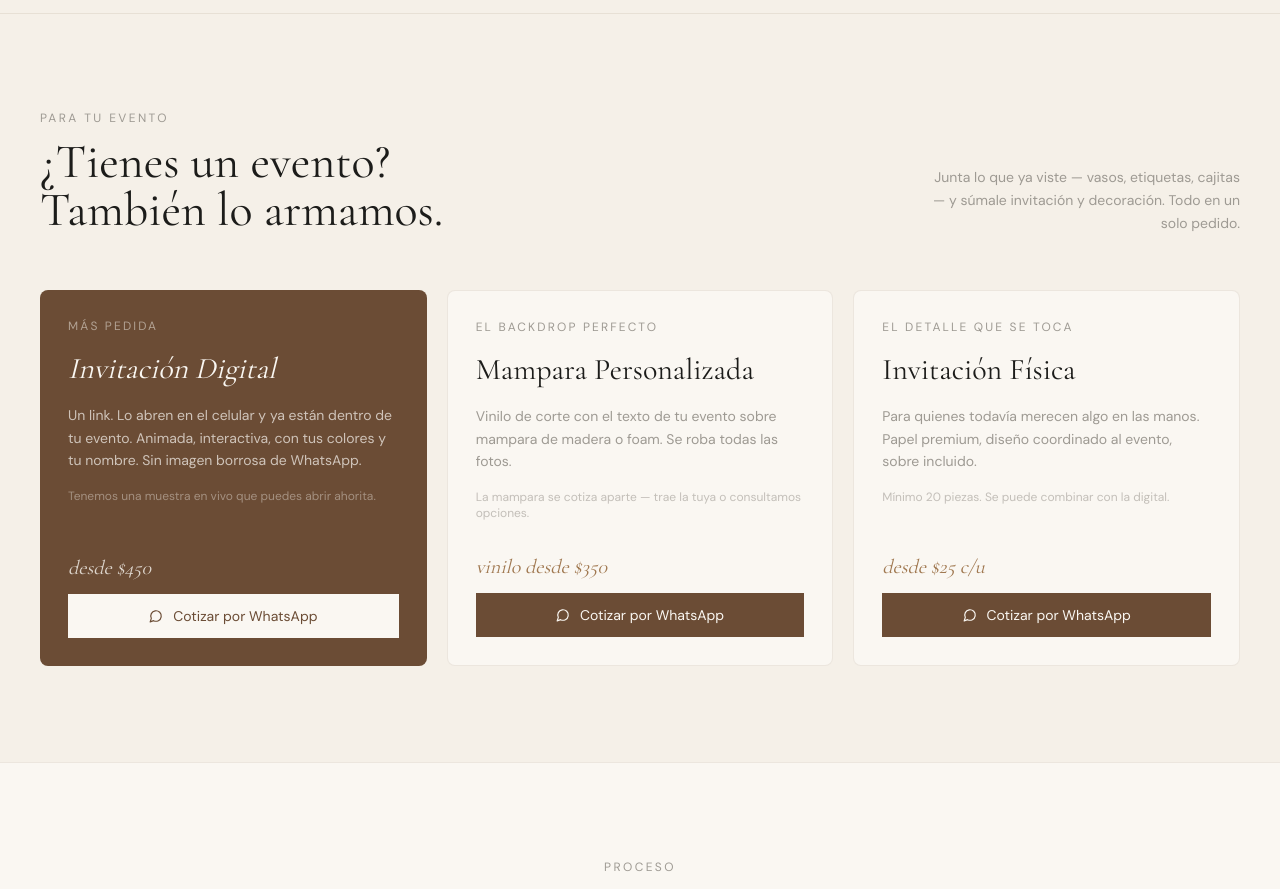
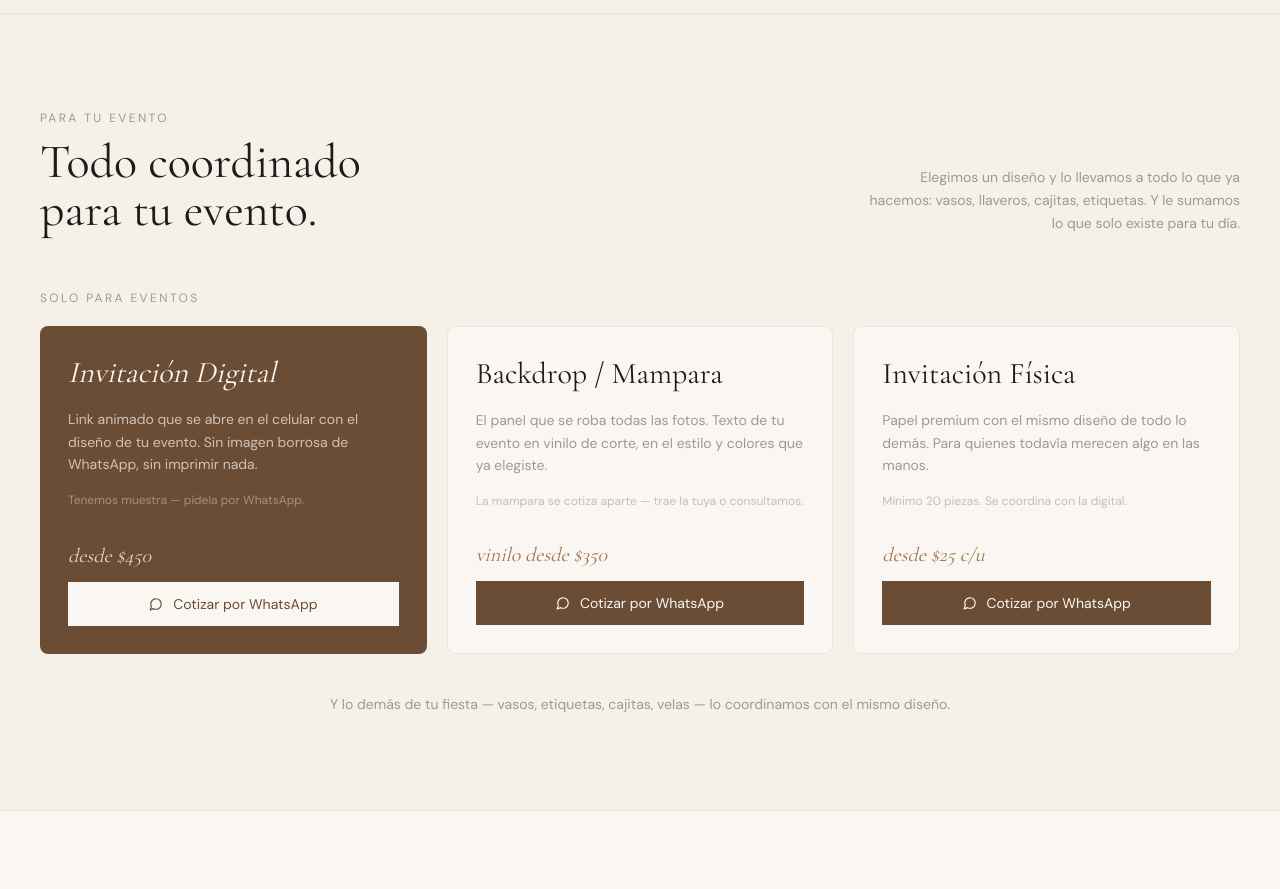
Before and after one commit to MarkiiAk/CortandoVinil, a Next.js app: page / in a window 1280 px wide. Shown: the part 4140-5029 px from the top of the page. Built offline with nearby package versions, Linux system fonts and the light colour scheme.

Commit message:
Update al estructura de la landing agregando los events

```diff
--- a/components/landing/EventosSection.tsx
+++ b/components/landing/EventosSection.tsx
@@ -10,43 +10,36 @@ const WHATSAPP_NUMBER = "521XXXXXXXXXX";
 const servicios = [
   {
     id: "invitacion-digital",
-    eyebrow: "Más pedida",
     name: "Invitación Digital",
     description:
-      "Un link. Lo abren en el celular y ya están dentro de tu evento. Animada, interactiva, con tus colores y tu nombre. Sin imagen borrosa de WhatsApp.",
-    note: "Tenemos una muestra en vivo que puedes abrir ahorita.",
-    demoUrl:
-      "https://alessia-adventures.vercel.app/invites/turns3/turns3.html",
+      "Link animado que se abre en el celular con el diseño de tu evento. Sin imagen borrosa de WhatsApp, sin imprimir nada.",
+    note: "Tenemos muestra — pídela por WhatsApp.",
     price: "desde $450",
     featured: true,
     waMessage:
-      "Hola 👋 me interesa una invitación digital para mi evento. ¿Me cuentan más?",
+      "Hola 👋 me interesa una invitación digital para mi evento. ¿Me pueden compartir una muestra?",
   },
   {
     id: "mampara",
-    eyebrow: "El backdrop perfecto",
-    name: "Mampara Personalizada",
+    name: "Backdrop / Mampara",
     description:
-      "Vinilo de corte con el texto de tu evento sobre mampara de madera o foam. Se roba todas las fotos.",
-    note: "La mampara se cotiza aparte — trae la tuya o consultamos opciones.",
-    demoUrl: null,
+      "El panel que se roba todas las fotos. Texto de tu evento en vinilo de corte, en el estilo y colores que ya elegiste.",
+    note: "La mampara se cotiza aparte — trae la tuya o consultamos.",
     price: "vinilo desde $350",
     featured: false,
     waMessage:
-      "Hola 👋 me interesa una mampara personalizada para mi evento. ¿Me pueden cotizar?",
+      "Hola 👋 me interesa un backdrop o mampara personalizada para mi evento. ¿Me dan más info?",
   },
   {
     id: "invitacion-fisica",
-    eyebrow: "El detalle que se toca",
     name: "Invitación Física",
     description:
-      "Para quienes todavía merecen algo en las manos. Papel premium, diseño coordinado al evento, sobre incluido.",
-    note: "Mínimo 20 piezas. Se puede combinar con la digital.",
-    demoUrl: null,
+      "Papel premium con el mismo diseño de todo lo demás. Para quienes todavía merecen algo en las manos.",
+    note: "Mínimo 20 piezas. Se coordina con la digital.",
     price: "desde $25 c/u",
     featured: false,
     waMessage:
-      "Hola 👋 me interesan invitaciones físicas. ¿Cuál es el proceso?",
+      "Hola 👋 me interesan invitaciones físicas para mi evento. ¿Cuál es el proceso?",
   },
 ];
 
@@ -64,18 +57,30 @@ export function EventosSection() {
           <span className="font-dm text-xs tracking-[0.2em] uppercase text-humo block mb-3">
             Para tu evento
           </span>
-          <div className="flex items-end justify-between gap-10">
+          <div className="flex flex-col md:flex-row md:items-end justify-between gap-6">
             <h2 className="font-cormorant text-4xl md:text-5xl text-carbon leading-[1.1]">
-              ¿Tienes un evento?
+              Todo coordinado
               <br />
-              También lo armamos.
+              para tu evento.
             </h2>
-            <p className="hidden md:block font-dm text-sm text-humo max-w-xs text-right leading-relaxed flex-shrink-0">
-              Junta lo que ya viste — vasos, etiquetas, cajitas — y súmale
-              invitación y decoración. Todo en un solo pedido.
+            <p className="font-dm text-sm text-humo max-w-sm leading-relaxed md:text-right">
+              Elegimos un diseño y lo llevamos a todo lo que ya hacemos:
+              vasos, llaveros, cajitas, etiquetas. Y le sumamos lo que solo
+              existe para tu día.
             </p>
           </div>
         </motion.div>
+
+        {/* Antetítulo de las cards */}
+        <motion.p
+          initial={{ opacity: 0 }}
+          whileInView={{ opacity: 1 }}
+          viewport={{ once: true }}
+          transition={{ duration: 0.5, delay: 0.1 }}
+          className="font-dm text-xs tracking-[0.2em] uppercase text-humo mb-5"
+        >
+          Solo para eventos
+        </motion.p>
 
         <div className="grid grid-cols-1 md:grid-cols-3 gap-5">
           {servicios.map((s, i) => (
@@ -91,13 +96,6 @@ export function EventosSection() {
               `}
             >
               <div className="space-y-4">
-                <span
-                  className={`font-dm text-xs tracking-[0.18em] uppercase block ${
-                    s.featured ? "text-crema/50" : "text-humo"
-                  }`}
-                >
-                  {s.eyebrow}
-                </span>
                 <h3
                   className={`font-cormorant text-3xl leading-tight ${
                     s.featured ? "text-crema italic" : "text-carbon"
@@ -129,8 +127,6 @@ export function EventosSection() {
                 >
                   {s.price}
                 </p>
-
-                <div className="flex flex-col gap-2">
                 <a
                   href={`https://wa.me/${WHATSAPP_NUMBER}?text=${encodeURIComponent(s.waMessage)}`}
                   target="_blank"
@@ -148,10 +144,20 @@ export function EventosSection() {
                   Cotizar por WhatsApp
                 </a>
               </div>
-              </div>
             </motion.div>
           ))}
         </div>
+
+        {/* Línea de cierre */}
+        <motion.p
+          initial={{ opacity: 0 }}
+          whileInView={{ opacity: 1 }}
+          viewport={{ once: true }}
+          transition={{ duration: 0.5, delay: 0.3 }}
+          className="font-dm text-sm text-humo text-center mt-10"
+        >
+          Y lo demás de tu fiesta — vasos, etiquetas, cajitas, velas — lo coordinamos con el mismo diseño.
+        </motion.p>
       </div>
     </section>
   );
```
Lines whose indentation alone changed are shown as unchanged.
